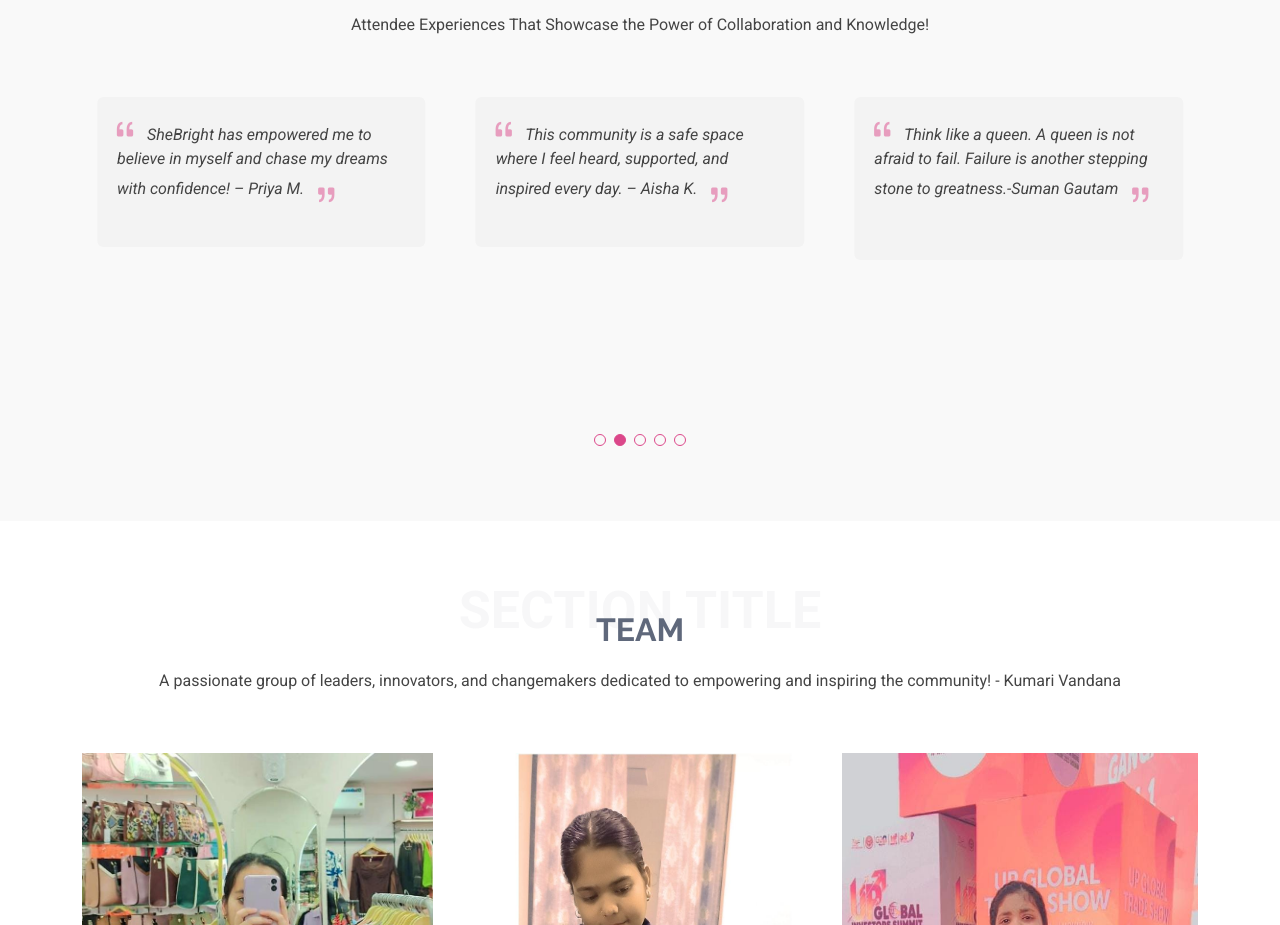
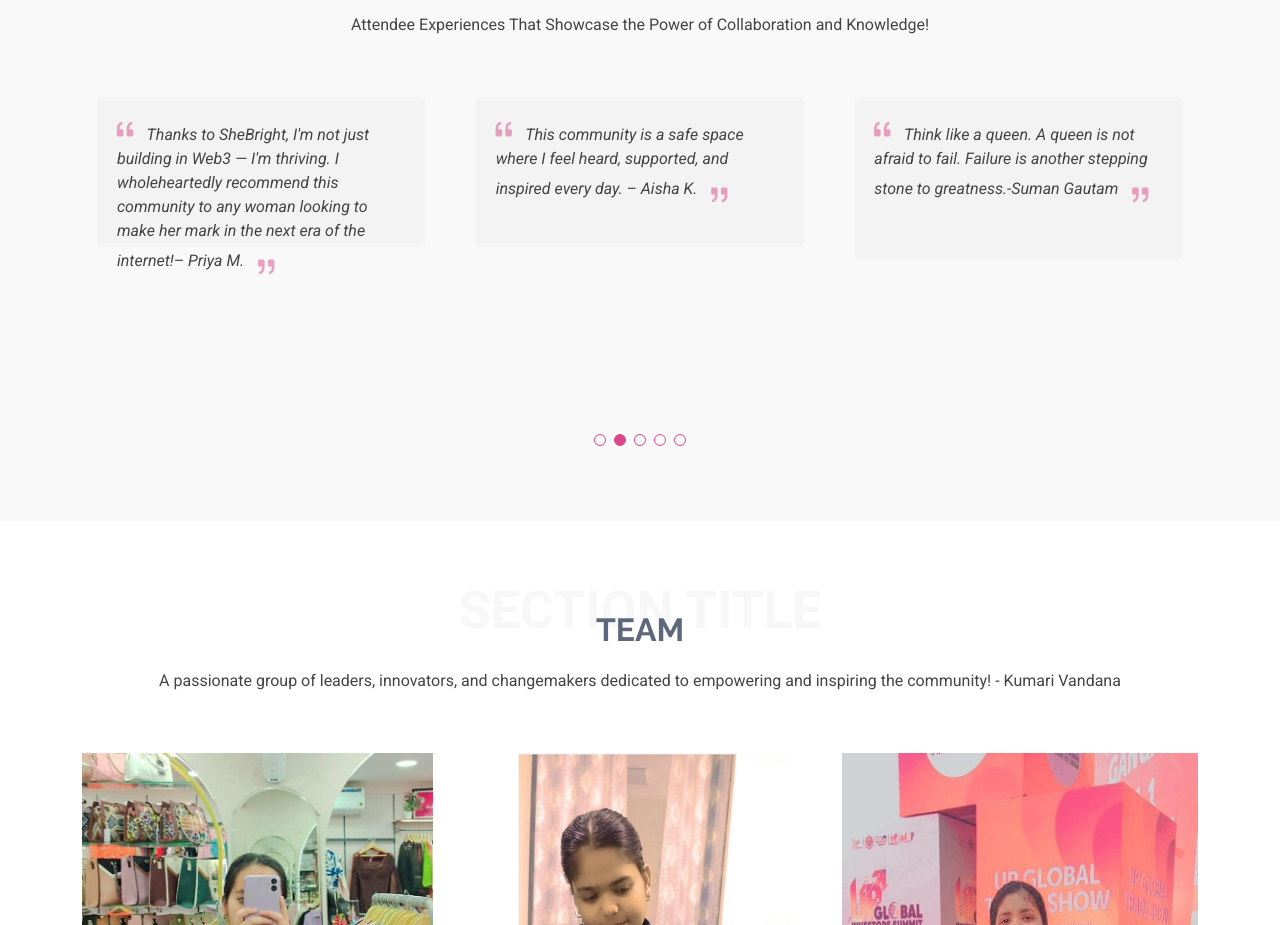
Before and after one commit to OfficialSheBright/Website, a plain HTML site: page index.html in a window 1280 px wide. Shown: the part 3960-4885 px from the top of the page. Drawn offline with Linux system fonts and the light colour scheme.

Commit message:
Update index.html

```diff
--- a/index.html
+++ b/index.html
@@ -522,7 +522,7 @@
               <div class="testimonial-item">
                 <p style="height: 150px;">
                   <i class="bi bi-quote quote-icon-left"></i>
-                  <span>SheBright has empowered me to believe in myself and chase my dreams with confidence! – Priya M.</span>
+                  <span>Thanks to SheBright, I'm not just building in Web3 — I'm thriving. I wholeheartedly recommend this community to any woman looking to make her mark in the next era of the internet!– Priya M.</span>
                   <i class="bi bi-quote quote-icon-right"></i>
                 </p>
                 <!--<img src="https://encrypted-tbn0.gstatic.com/images?q=tbn:ANd9GcT6x4vxIq5AtBP089MV1HiOVfVvD-u7OxZ5ew&s" class="testimonial-img" alt="">
```
